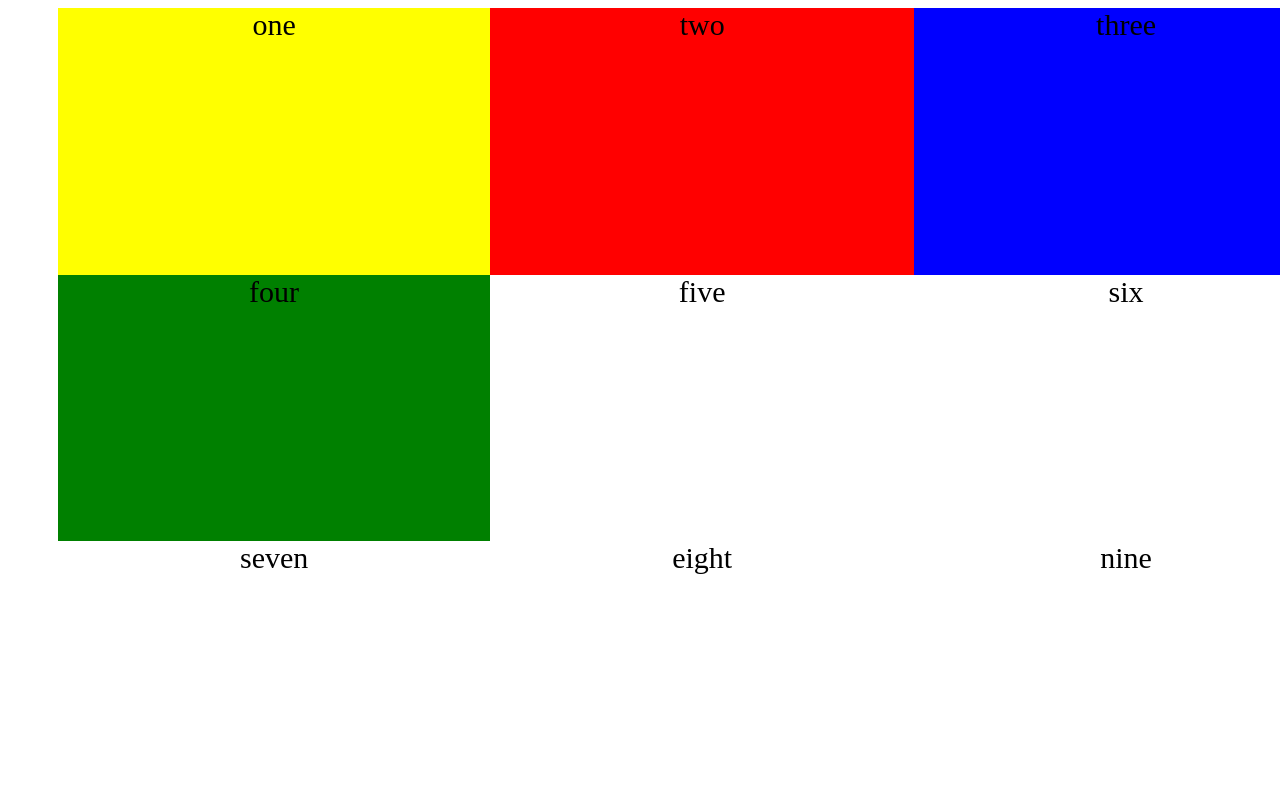
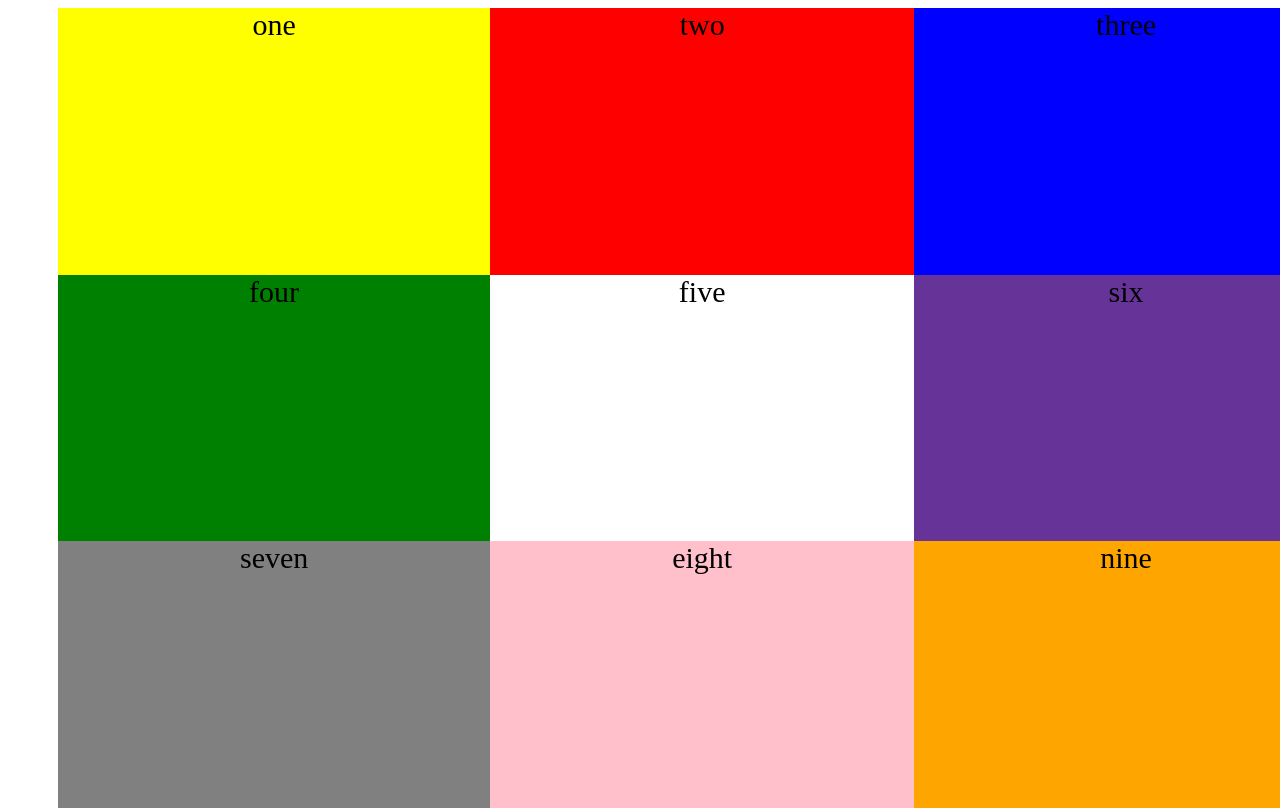
Before and after one commit to FinnDressel/HTML-CSS, a plain HTML site: page blokjes in kleuren/index.html in a window 1280 px wide. Shown: the top 808 px of the page. Drawn offline with Linux system fonts and the light colour scheme.

Commit message:
first commit

```diff
--- a/blokjes in kleuren/style.css
+++ b/blokjes in kleuren/style.css
@@ -33,3 +33,19 @@
 #four {
     background-color: green;
 }
+
+#six{
+    background-color: rebeccapurple;
+}
+
+#seven{
+    background-color: gray;
+}
+
+#eight{
+    background-color: pink;
+}
+
+#nine{
+    background-color: orange;
+}
```
